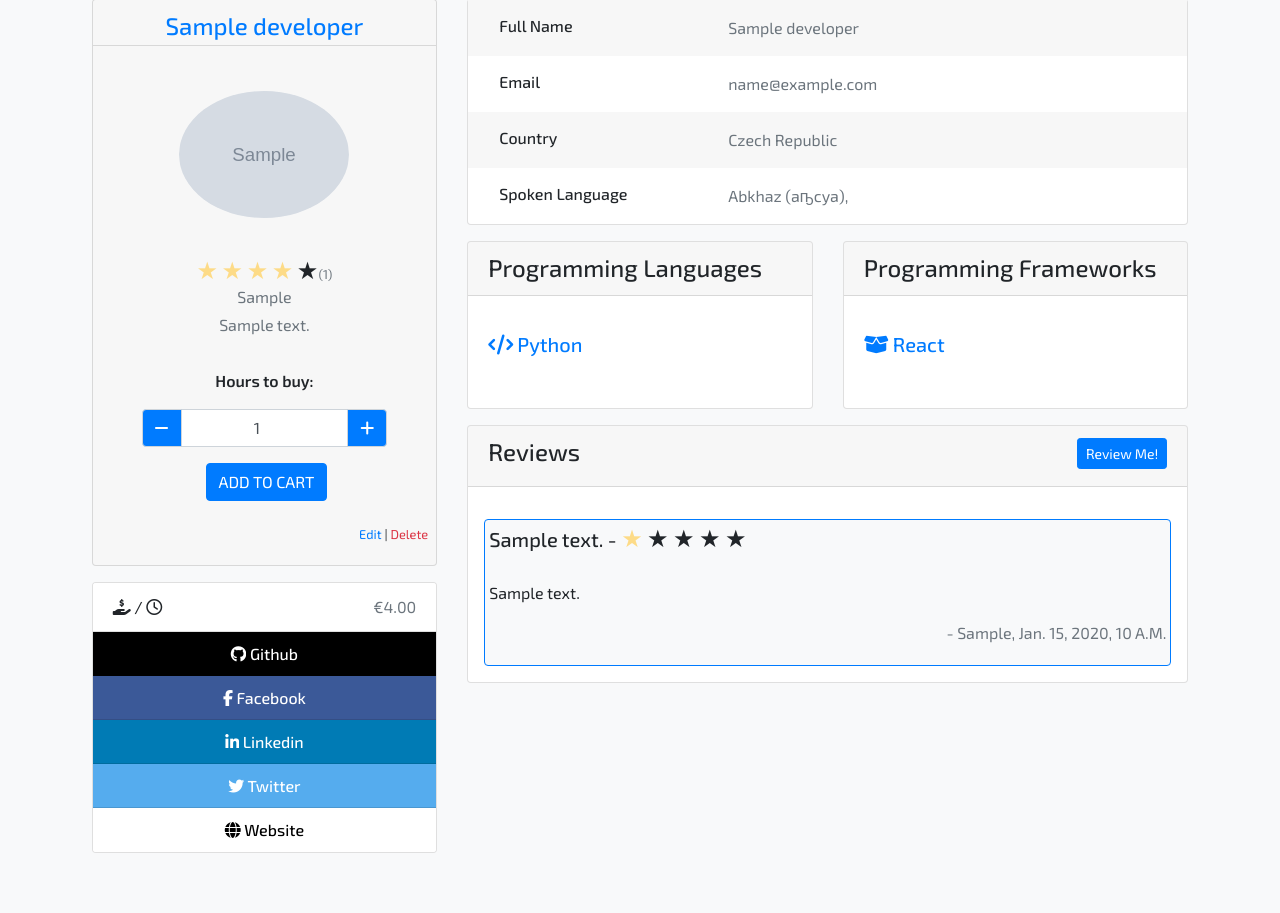
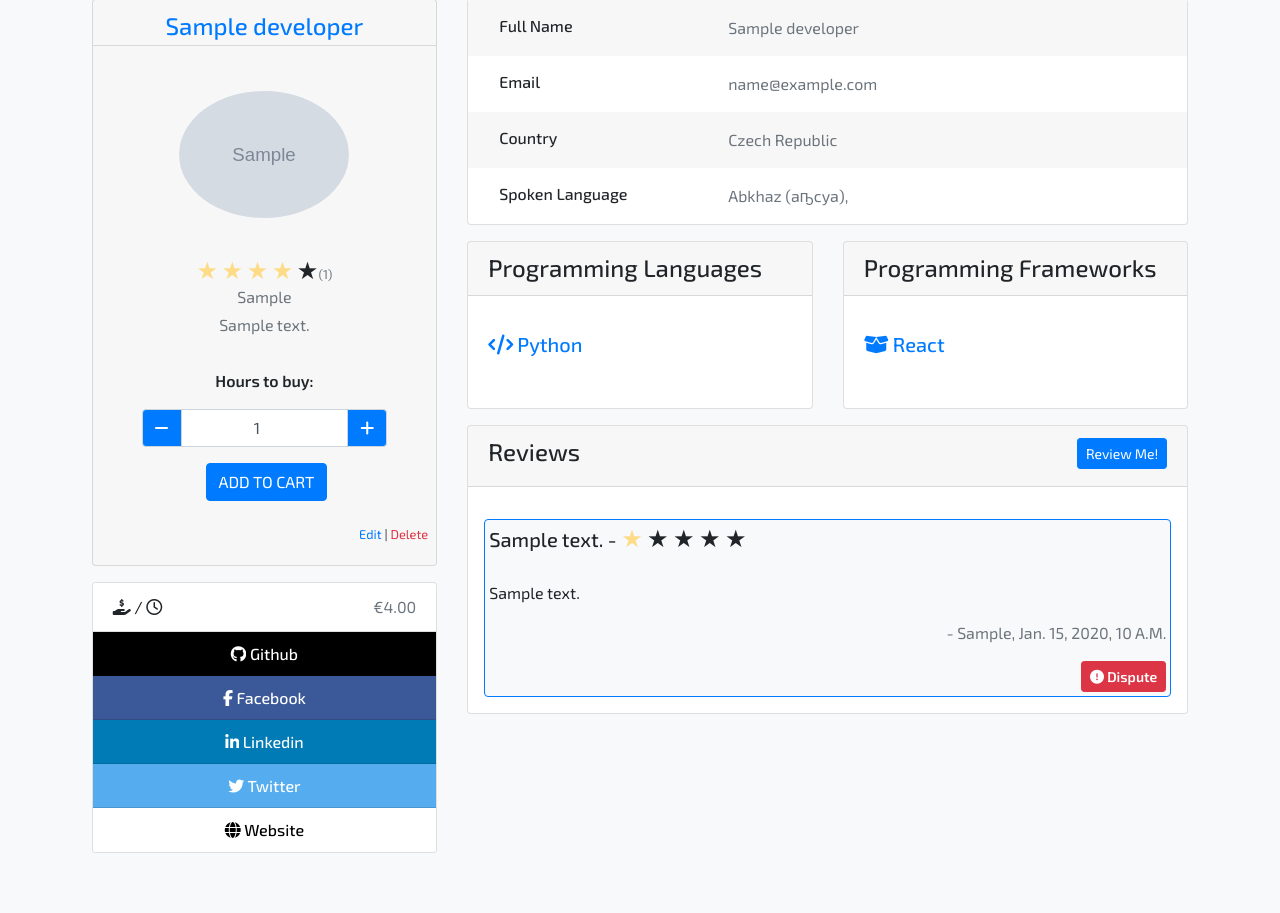
Before and after one commit to PaulyEd/DOD-MS4, a Django app: page /developers/1/ in a window 1280 px wide. Shown: the part 160-1073 px from the top of the page. Run offline with Django 3.2, Linux system fonts and the light colour scheme; a user stored in the database is signed in; data comes from the database, SQL or seed files in the repository; tables that the repository leaves empty hold one stand-in row (values such as "Sample post"); grey boxes marked "Sample" are stand-in pictures; parts of the project's set-up code (start-up, migrations or seed data) failed here and were passed over; some libraries are stand-ins or nearby versions.

Commit message:
added dispute functionality to reviews

```diff
--- a/developers/templates/developers/developer_detail.html
+++ b/developers/templates/developers/developer_detail.html
@@ -259,6 +259,26 @@
                                     <p>{{ review.review_body }}</p>
                                     <p class="text-muted text-right text-capitalize"> - {{ review.reviewer }},
                                         {{ review.review_date }}</p>
+                                    {% if as_dev %}
+                                    <form method="POST" id="approve-review_{{ review.id }}"
+                                        action="{% url 'dispute_review' review.id %}" enctype="multipart/form-data"
+                                        class="d-inline">
+                                        {% csrf_token %}
+                                        <span class="float-right"><a class="btn btn-sm btn-danger action_">
+                                                <span class="icon">
+                                                    <i class="fas fa-exclamation-circle"></i>
+                                                </span>
+                                                <span class="font-weight-bold">Dispute</span>
+                                            </a>
+                                        </span>
+                                        <button type="submit" class="float-right btn btn-sm btn-outline-danger d-none">
+                                            <span class="icon">
+                                                <i class="fas fa-exclamation-circle"></i>
+                                            </span>
+                                            <span class="font-weight-bold">Confirm</span>
+                                        </button>
+                                    </form>
+                                    {% endif %}
                                 </div>
                                 {% endif %}
                                 {% endfor %}
@@ -303,4 +323,11 @@
 {% include 'includes/side-cart.html' %}
 {% endblock %}
 {% block postloadjs %}
+{{ block.super }}
+<script type="text/javascript">
+    $(".action_").click(function () {
+        $(this).addClass("d-none");
+        $(this).parent("span").next("button").removeClass("d-none");
+    })
+</script>
 {% endblock %}
--- a/developers/views.py
+++ b/developers/views.py
@@ -87,28 +87,41 @@ def all_developers(request):
 
 def developer_detail(request, developer_id):
     """ Return the a requested developer to dev detail page """
-    developer = get_object_or_404(Developer, pk=developer_id)
-    reviews = Review.objects.all().filter(developer=developer.id)
-    review_count = Review.objects.filter(developer=developer).count()
-    current_user = get_object_or_404(UserProfile, pk=request.user.id)
     in_ord_history = False
-    users_orders = current_user.orders.all()
-    order_hist = []
+    as_dev = False
+    try:
+        developer = get_object_or_404(Developer, pk=developer_id) or None
+        reviews = Review.objects.all().filter(developer=developer.id)
+        review_count = Review.objects.filter(developer=developer).count()
+        current_user = get_object_or_404(UserProfile, pk=request.user.id) or None
+        current_user_email = request.user.email
+        users_orders = current_user.orders.all()
+        order_hist = []
 
-    for users_order in users_orders:
-        in_history = OrderLineItem.objects.all().filter(order=users_order.id,
-            developer=developer_id)
-        order_hist.append(in_history)
+        for users_order in users_orders:
+            in_history = OrderLineItem.objects.all().filter(order=users_order.id,
+                developer=developer_id)
+            order_hist.append(in_history)
 
-    if 'Dev' in str(order_hist):
-        in_ord_history = True
+        if 'Dev' in str(order_hist):
+            in_ord_history = True
 
-    context = {
-        'developer': developer,
-        'reviews': reviews,
-        'review_count': review_count,
-        'in_ord_history': in_ord_history
-    }
+        if current_user_email == developer.email:
+            as_dev = True
+
+        context = {
+            'developer': developer,
+            'reviews': reviews,
+            'review_count': review_count,
+            'in_ord_history': in_ord_history,
+            'as_dev': as_dev,
+        }
+    except Exception:
+        context = {
+            'developer': developer,
+            'reviews': reviews,
+            'as_dev': as_dev,
+        }
 
     return render(request, 'developers/developer_detail.html', context)
 
--- a/reviews/urls.py
+++ b/reviews/urls.py
@@ -7,4 +7,5 @@ urlpatterns = [
     path('', views.review_moderation, name='review_moderation'),
     path('review_approve/<int:review_id>/', views.approve_review, name='approve_review'),
     path('reject_review/<int:review_id>/', views.reject_review, name='reject_review'),
+    path('dispute_review/<int:review_id>/', views.dispute_review, name='dispute_review'),
 ]
```
Also changed, not shown: reviews/views.py (+20 -0 lines), media/download.png (added).
